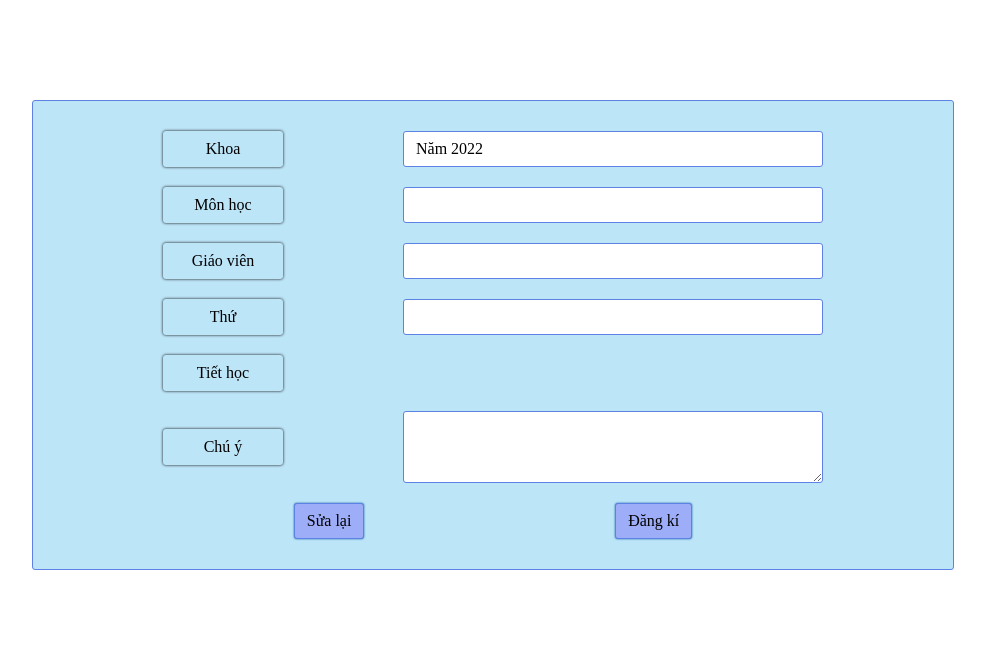
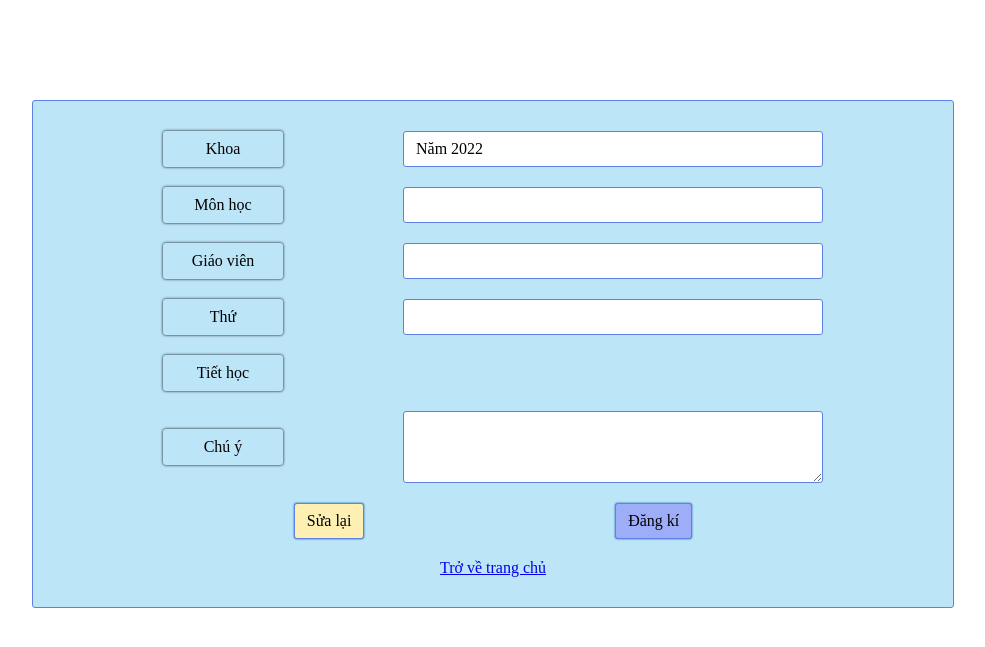
Before and after one commit to duongdinhnguyen/manage_timetable, a PHP site: page /manage_timetable/app/views/add_schedule_confirm.php in a window 1280 px wide. Shown: the top 647 px of the page, without its empty margins (147-1132 px from the left). Run offline with PHP 8.4, Linux system fonts and the light colour scheme; the template is opened without the code that fills it, so the values that code supplies are empty.

Commit message:
update CSS

```diff
--- a/app/views/add_schedule_confirm.php
+++ b/app/views/add_schedule_confirm.php
@@ -47,8 +47,11 @@
                     <textarea name="" id="description" cols="20" rows="3" readonly><?php echo $data[5]; ?></textarea>
                 </div>
                 <div class="element">
-                    <a class="btn-submit" name= "change" href="?router=add-schedule">Sửa lại</a>
+                    <a class="btn-submit btn-change" name= "change" href="?router=add-schedule">Sửa lại</a>
                     <button type="submit" class="btn-submit" name="add-new-schedule">Đăng kí</button>
+                </div>
+                <div class="element">
+                    <a href="?router=home">Trở về trang chủ</a>
                 </div>
             </div>
         </form>
--- a/web/css/base.css
+++ b/web/css/base.css
@@ -24,6 +24,7 @@
     --color-text:#fff;
     --background-color-info2:#000;
     --color-warn: #9F6000;
+    --background-color-warn: #FEEFB3;
 }
 
 .timetable{
@@ -103,12 +104,10 @@
 }
 
 .btn-remove{
-    color: var(--color-text);
-    background-color: var(--color-error);
+    background-color: var(--background-color-error);
 }
 .btn-change{
-    color: var(--color-text);
-    background-color: var(--color-warn);
+    background-color: var(--background-color-warn);
 }
 .btn-submit:hover{
     cursor: pointer;
```
